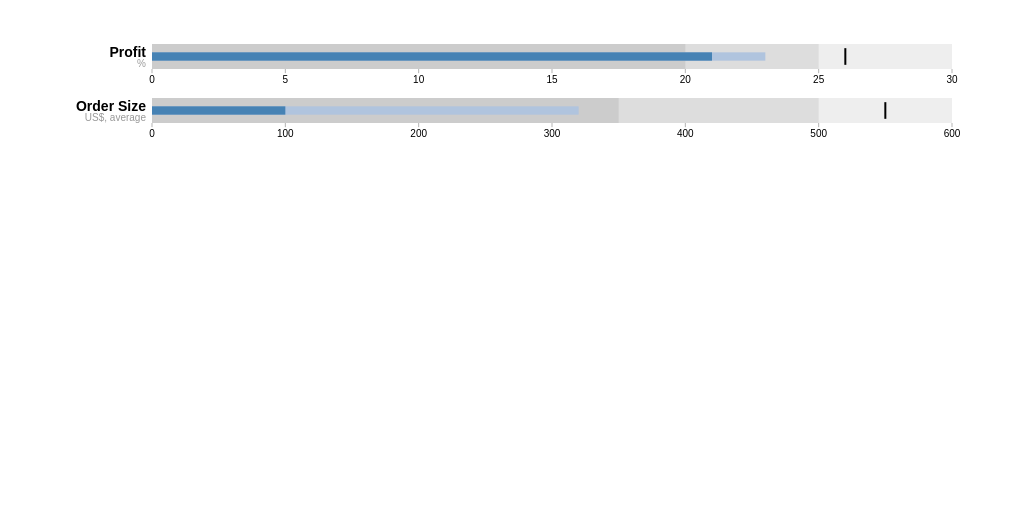
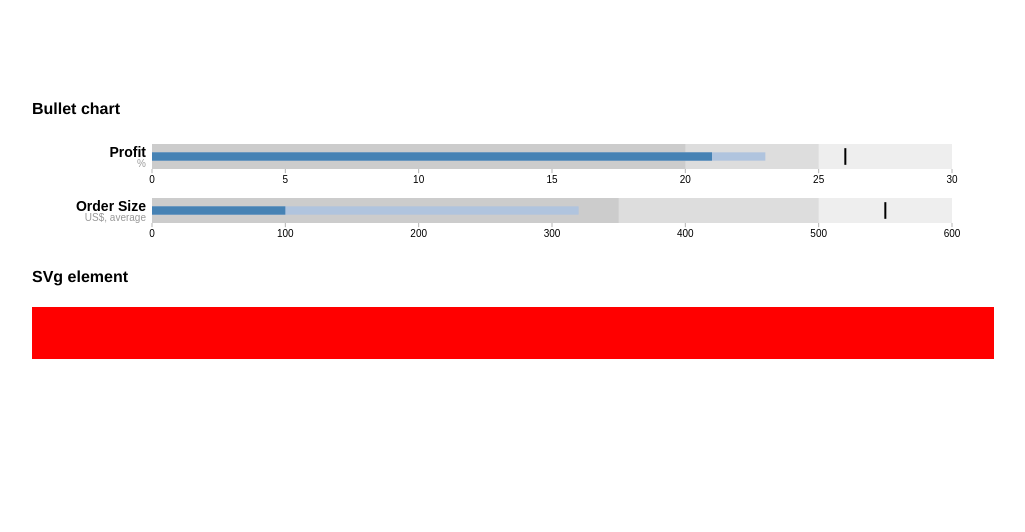
Before and after one commit to EshwarRachala/d3-er, a website built with webpack: page index.html in a window 1280 px wide. Shown: the part 268-800 px from the top of the page, without its empty margins (128-1153 px from the left). Built offline with nearby package versions, Linux system fonts and the light colour scheme.

Commit message:
added svg element

```diff
--- a/index.html
+++ b/index.html
@@ -61,8 +61,12 @@
 
 <body>
     <button>Update</button>
+    <h4>div Hello</h4>
     <div id="divHello" style="width:100%; height: 200px;"></div>
+    <h4>Bullet chart</h4>
     <div id="bulletchart"></div>
+    <h4>SVg element</h4>
+    <div id="svgEle"></div>
     <script src="build/d3-er.min.js"></script>
     <script src="bundle.js"></script>
     <script>
--- a/src/index.js
+++ b/src/index.js
@@ -1,6 +1,7 @@
     (function () {
         'use strict'
 
+        //Append h1 to div
         d3.select('#divHello')
             .append('h1')
             .text('Hello')
@@ -11,6 +12,8 @@
             .transition()
             .duration(1500)
             .style('transform', null)
+
+        //Create Bullet Chart
 
         var data = [{
             'title': 'Profit',
@@ -87,4 +90,18 @@
         }
 
 
+        //Create a SVg and add color to it by using SVG function
+
+        d3.svg('#svgEle', {
+                width: 960,
+                height: 50,
+                margin: {
+                    top: 1,
+                    right: 1,
+                    bottom: 1,
+                    left: 1
+                }
+            })
+            .style('background-color', 'red')
+
     })()
```
